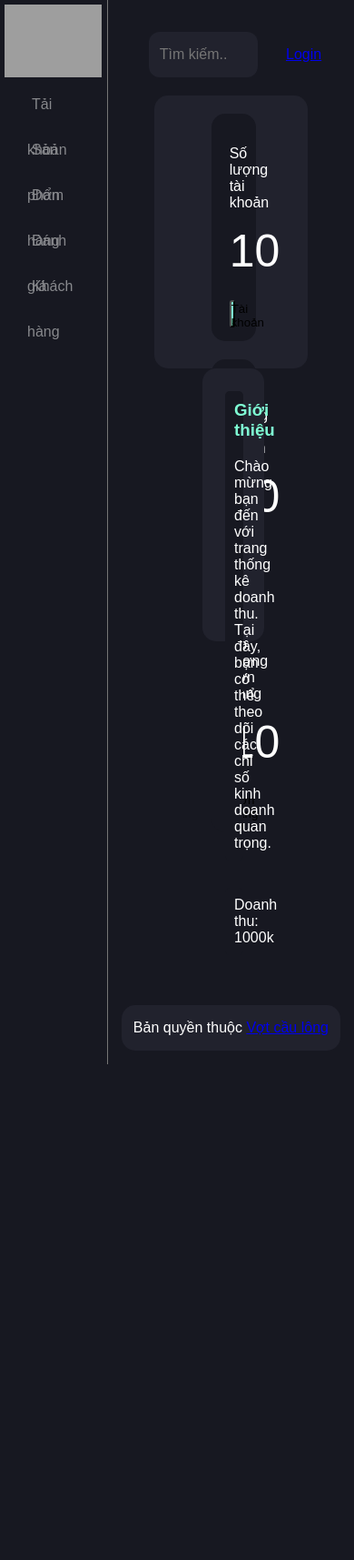
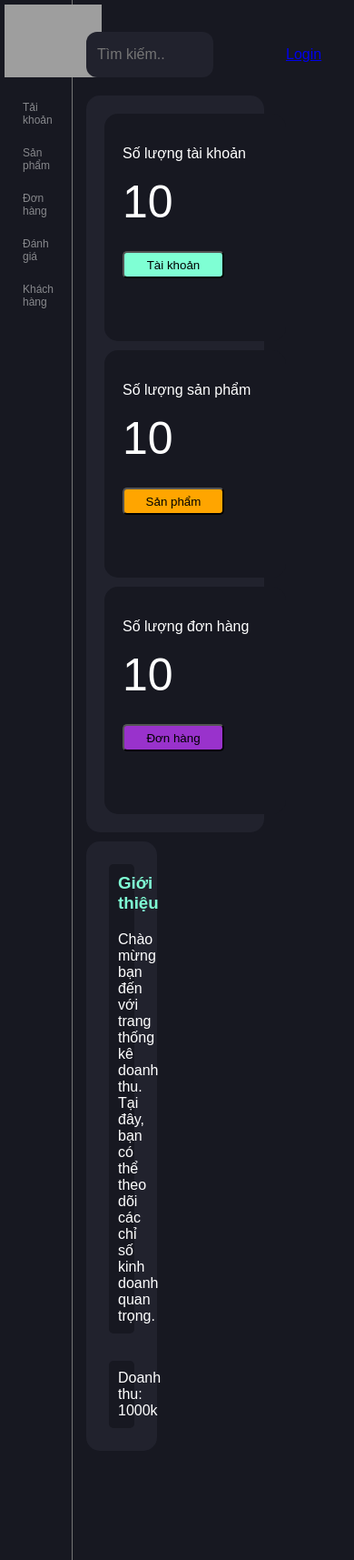
Before and after one commit to tienvybui05/laptrinhwebuth, a PHP site: page / in a window 390 px wide. Shown: the top 1715 px of the page at 91% size. Before the commit the page ends 1170 px from the top, so only its background shows below. Run offline with PHP 8.4, Linux system fonts and the light colour scheme; some libraries are stand-ins or nearby versions; grey boxes are pictures that could not be loaded.

Commit message:
update -admin
Signed-off-by: DinhQuocDatIT <dinhquocdat2005thdgli@gmail.com>

```diff
--- a/admin/style.css
+++ b/admin/style.css
@@ -6,6 +6,8 @@
 }
 body{
     display: flex;
+    flex-direction: column;
+    min-height: 100vh;
     height: auto;
 }
 #admin-container{
@@ -16,42 +18,44 @@
 }
 #sidebar{
     width: 250px;
-
     background-color:rgb(23, 24, 33);
-    border-right-style: solid;
-    border-color:rgb(118, 118, 118);
-    border-width: 1px;
-
+    border-right: 1px solid rgb(118, 118, 118);
+    transition: width 0.3s ease;
 }
 #sidebar #logo{
 width: 100%;
 height: 90px;
 padding: 5px;
+align-items: center;
+justify-content: center;
 }
 #sidebar #logo a img{
   width: 32,4%;
   height: 100%;
   line-height: 50px;
+
 }
 #sidebar-menu{
-    align-items: center;
-
+    display: flex;
+    flex-direction: column;
+    padding: 10px;
 }
 #sidebar-menu .de-muc{
     list-style-type:none;
-    padding: 0 20px;
 }
 #sidebar-menu .de-muc .muc{
     width: 100%;
     height: 50px;
     padding: 0 10px;
+    display: flex;
+    align-items: center;
 
 }
 #sidebar-menu .de-muc .muc a{
     color:rgb(135, 136, 140);
     text-align: left;
     text-decoration: none;
-    line-height: 50px;
+    flex-grow: 1;
 }
 
 .muc .nav-arrow-down{
@@ -68,23 +72,21 @@
 #main-content{
 flex-grow: 1;
 padding: 15px;
+color: rgb(135, 136, 140);
 }
 /* header */
 #main-content #header{
     display: flex;
     justify-content: space-between;
-    width: 100%;
     height: 90px;
     align-items: center;
     padding: 20px 0;
-    color: rgb(135, 136, 140);
 }
 #header .search-admin{
     width: 50%;
     height: 50px;
     background-color:rgb(33, 34, 45);
     color: rgb(135, 136, 140);
-    margin-left: 30px;
     border-radius: 12px;
 }
 #header .search-admin:hover,
@@ -114,30 +116,34 @@
 #content .row-dau{
     display: flex;
     width: 100%;
-    height: auto;
+    flex-wrap: wrap;
+    gap: 10px;
 }
 #content .row-dau .row-thong-tin{
     display: flex;
+    flex-wrap: wrap;
+    gap: 10px;
     width: 70%;
-    height: 300px;
+    min-height: 300px;
     background-color:rgb(33, 34, 45) ;
     border-radius: 15px;
+    padding: 20px;
 }
 #content .row-dau .row-thong-tin .thong-tin{
-    width: 29%;
+    flex: 1 1 calc(33.33% - 20px);
+    min-width: 200px;
     height: 250px;
     background-color:rgb(23, 24, 33) ;
-    margin-top: 20px;
-    margin-left: 3.25%;
+    padding: 20px;
     border-radius: 15px;
 
 }
 #content .row-dau .row-thong-ke{
     width: 28%;
-    height: 300px;
+    min-height: 300px;
     background-color:rgb(33, 34, 45) ;
     border-radius: 15px;
-    margin-left: 2%;
+    padding: 25px;
 }
 .row-thong-tin .thong-tin{
     padding: 20px;
@@ -230,10 +236,31 @@
 #main-content #footer a:hover{
     color:aquamarine;
 }
-@media screen and (max-width: 650px)
-{
-    #content .row-dau, #content .row-dau .row-thong-tin{
-        flex-direction: column;
-        align-items: center;
+
+@media screen and (max-width: 1024px) {
+    .row-dau .row-thong-tin {
+        width: 100%;
+    }
+    .row-dau .row-thong-ke {
+        width: 100%;
     }
 }
+@media screen and (max-width: 768px) {
+    #sidebar {
+        width: 200px;
+    }
+    #content .row-dau {
+        flex-direction: column;
+    }
+}
+ @media screen and (max-width: 500px) {
+    #sidebar {
+        width: 80px;
+    }
+    #sidebar-menu .de-muc .muc a {
+        font-size: 12px;
+    }
+    #footer {
+        border-radius: 0;
+    }
+}
```
